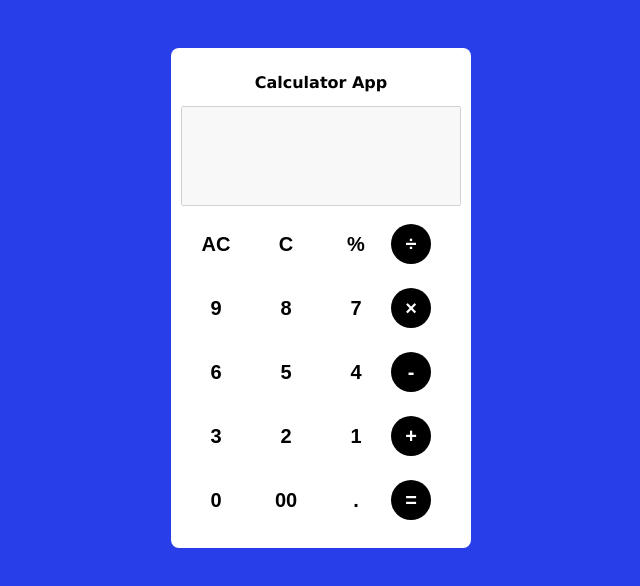
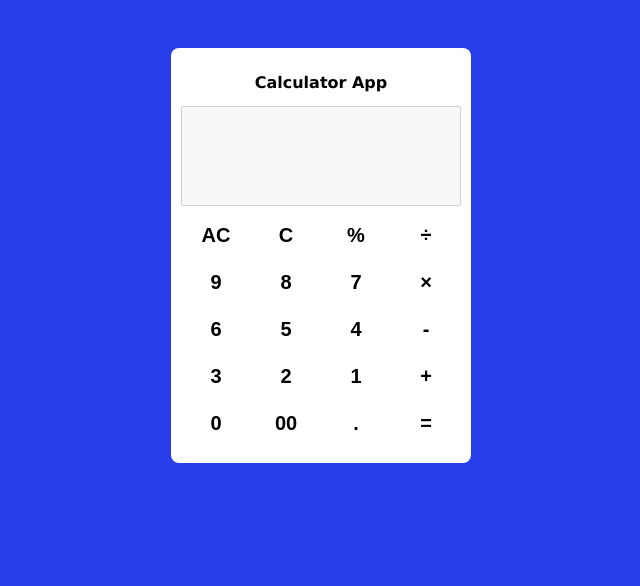
Before and after one commit to Herman100/Calculator, a plain HTML site: page index.html in a window 1280 px wide. Shown: the whole page, without its empty margins (319-959 px from the left). Drawn offline with Linux system fonts and the light colour scheme.

Commit message:
operator css disabled

```diff
--- a/styles.css
+++ b/styles.css
@@ -58,14 +58,14 @@ h1 {
   color: #000;
 }
 
-.opreator {
+/* .opreator {
   background-color: #000;
   color: #fff;
   border-radius: 50%;
   height: 40px;
   width: 40px;
   text-align: center;
-  padding: 0;
+  padding: 0; */
 }
 
 .key:focus {
```
